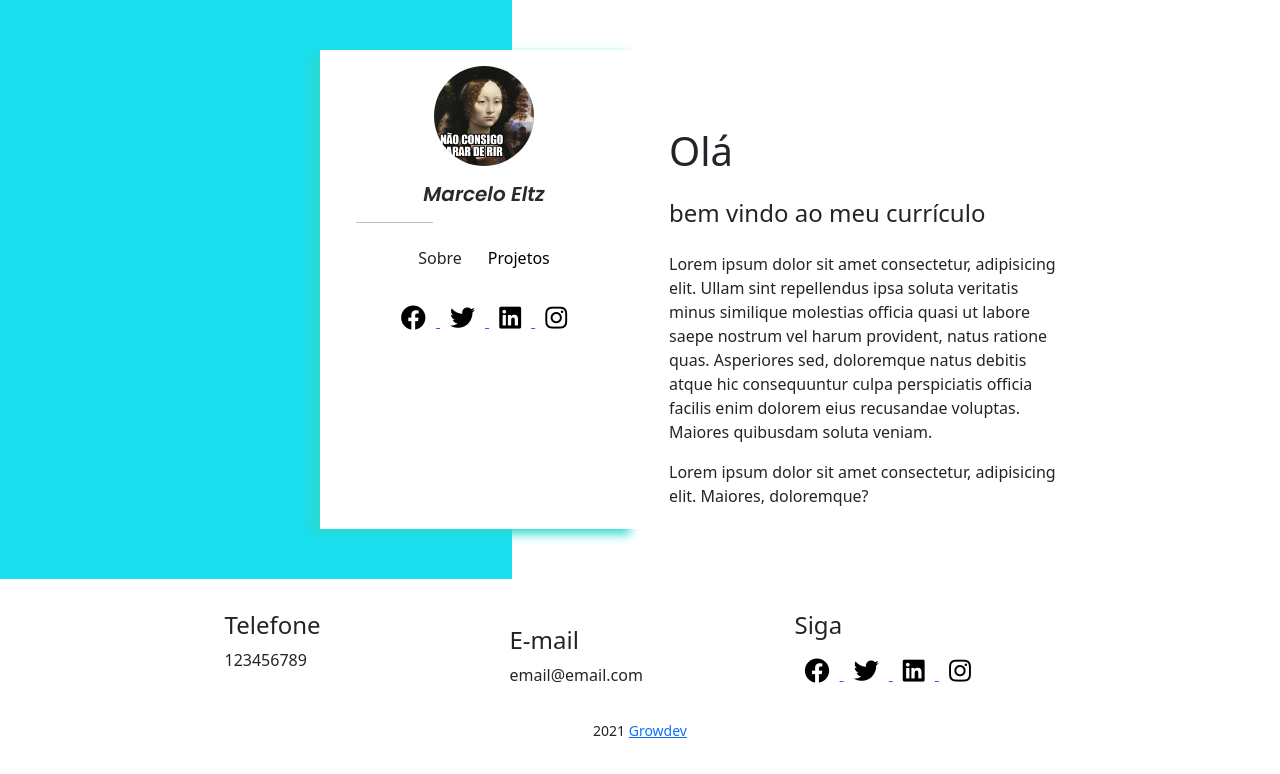
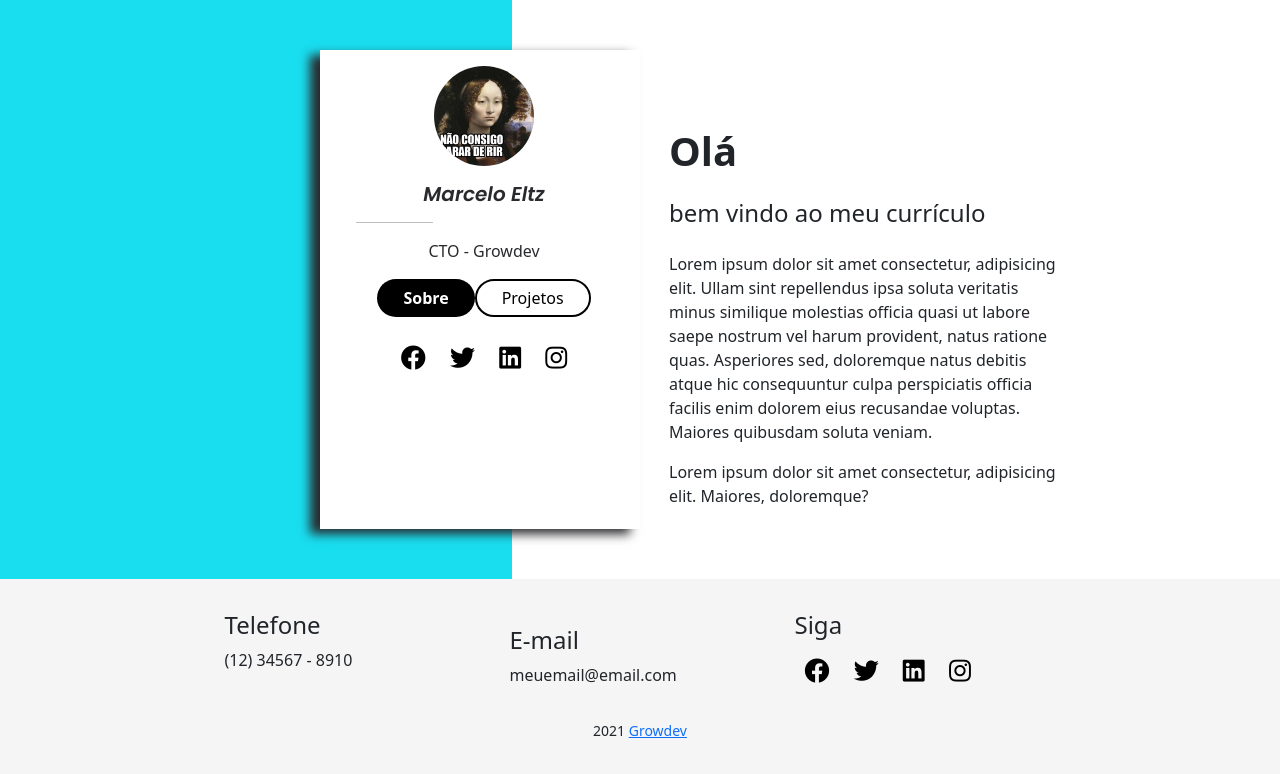
Before and after one commit to fMagVen/growdev, a plain HTML site: page bootstrap/index.html in a window 1280 px wide. Drawn offline with Linux system fonts and the light colour scheme.

Commit message:
Add files via upload

```diff
--- a/bootstrap/css/styles.css
+++ b/bootstrap/css/styles.css
@@ -37,7 +37,7 @@ body
 
 .card-perfil
 {
-    background-color: #16def0 !important;
+    background-color: #19def0 !important;
     box-shadow: 0px 0px 5px #f5f5f5;
 }
 
@@ -47,16 +47,16 @@ body
     justify-content: center;
 }
 
-.btn-sobre
+#btn-sobre
 {
     border-radius: 20px;
     padding: 5px 25px;
     background-color: black !important;
-    font-weight: bold;
+    font-weight: 600;
     color: #fff !important;
 }
 
-.btn-projeto
+#btn-projeto
 {
     border: 2px solid black;
     border-radius: 20px;
@@ -73,7 +73,7 @@ body
 .title-text
 {
     margin-top: 1em;
-    font: bold;
+    font-weight: 600;
 }
 
 .title-subtitle
@@ -88,8 +88,7 @@ body
 
 .links-redes-sociais
 {
-    text-decoration: none;
-
+    text-decoration:none;
 }
 
 .links-redes-sociais i
@@ -123,7 +122,7 @@ body
         justify-content: flex-end;
         align-content: center;
         background-color: #fff !important;
-        box-shadow: -10px 5px 10px 0px #29dad2;
+        box-shadow: -10px 5px 10px 0px #292a2d;
     }
 
     .card-perfil
@@ -161,7 +160,7 @@ body
 
 #texto-1
 {
-
+    display: block;
 }
 
 #texto-2
--- a/bootstrap/index.html
+++ b/bootstrap/index.html
@@ -7,14 +7,14 @@
     <link rel="preconnect" href="https://fonts.gstatic.com">
     <link href="https://fonts.googleapis.com/css2?family=Poppins:ital,wght@1,600&display=swap" rel="stylesheet">
     <link rel="stylesheet" href="https://pro.fontawesome.com/releases/v5.10.0/css/all.css" integrity="sha384-AYmEC3Yw5cVb3ZcuHtOA93w35dYTsvhLPVnYs9eStHfGJvOvKxVfELGroGkvsg+p" crossorigin="anonymous"/>
+    <link rel="stylesheet" href="./css/bootstrap.css">
     <link rel="stylesheet" href="./css/styles.css">
-    <link rel="stylesheet" href="./css/bootstrap.css">
 </head>
 <body>
     <div class="container-fluid container-linear">
         <div class="row container-card">
             <div class="offset-lg-3 col-md-3 col-lg-3 card-col">
-                <div class="card-perfil">
+                <div class="card card-perfil">
                     <div class="img-card-perfil">
                         <img src="./images/imagem_aleatoria.jpg" alt="Imagem Aleatória" class="card-image mx-auto d-block" width="200" height="200">
                     </div>
@@ -29,17 +29,13 @@
                         <div class="icon-redes-sociais">
                             <div class="links-redes-sociais mt-2">
                                 <a href="#">
-                                    <i class="fab fa-facebook"></i>
-                                </a>
+                                    <i class="fab fa-facebook"></i></a>
                                 <a href="#">
-                                    <i class="fab fa-twitter"></i>
-                                </a>
+                                    <i class="fab fa-twitter"></i></a>
                                 <a href="#">
-                                    <i class="fab fa-linkedin"></i>
-                                </a>
+                                    <i class="fab fa-linkedin"></i></a>
                                 <a href="#">
-                                    <i class="fab fa-instagram"></i>
-                                </a>
+                                    <i class="fab fa-instagram"></i></a>
                             </div>
                         </div>
                     </div>
@@ -52,13 +48,13 @@
                     <p>Lorem ipsum dolor sit amet consectetur, adipisicing elit. Ullam sint repellendus ipsa soluta veritatis minus similique molestias officia quasi ut labore saepe nostrum vel harum provident, natus ratione quas. Asperiores sed, doloremque natus debitis atque hic consequuntur culpa perspiciatis officia facilis enim dolorem eius recusandae voluptas. Maiores quibusdam soluta veniam.</p>
                     <p>Lorem ipsum dolor sit amet consectetur, adipisicing elit. Maiores, doloremque?</p>
                 </div>
-            </div>
-            <div class="col-md-6 col-lg-6 text-body">
                 <div class="text" id="texto-2">
                     <h1 class="title-text">Projetos</h1>
                     <h4 class="title-subtitle">Alguns projetos que trabalhei</h4>
                     <p><a target="_blank" href="https://www.growdev.com.br">Site da Growdev - este site foi desenvolvido em reactJS</a></p>
                     <p>Lorem ipsum dolor sit amet consectetur, adipisicing elit. Maiores, doloremque?</p>
+                    <p>Lorem ipsum dolor sit amet consectetur adipisicing elit. Ducimus nihil totam commodi quis, similique officia rem magni suscipit unde quos?</p>
+                    <p>Lorem ipsum dolor sit amet, consectetur adipisicing elit. Explicabo, nisi repellendus! Optio sequi atque aliquam?</p>
                 </div>
             </div>
         </div>
@@ -67,29 +63,25 @@
         <div class="row" id="footer-elementos">
             <div class=" col-md-3 col-lg-3">
                 <h4>Telefone</h4>
-                <p>123456789</p>
+                <p>(12) 34567 - 8910</p>
             </div>
             <div class="col-md-3 col-lg-3">
                 <div class="email">
                     <h4>E-mail</h4>
-                    <p>email@email.com</p>
+                    <p>meuemail@email.com</p>
                 </div>
             </div>
             <div class="col-md-3 col-lg-3">
                 <h4>Siga</h4>
                 <div class="links-redes-sociais">
                     <a href="#">
-                        <i class="fab fa-facebook"></i>
-                    </a>
+                        <i class="fab fa-facebook"></i></a>
                     <a href="#">
-                        <i class="fab fa-twitter"></i>
-                    </a>
+                        <i class="fab fa-twitter"></i></a>
                     <a href="#">
-                        <i class="fab fa-linkedin"></i>
-                    </a>
+                        <i class="fab fa-linkedin"></i></a>
                     <a href="#">
-                        <i class="fab fa-instagram"></i>
-                    </a>
+                        <i class="fab fa-instagram"></i></a>
                 </div>
             </div>
         </div>
--- a/bootstrap/js/index.js
+++ b/bootstrap/js/index.js
@@ -1,6 +1,7 @@
 var nome = "Marcelo Eltz";
 var cargo = "CTO - Growdev";
 var nomeHtml = document.getElementById("nome-no-html");
+var cargoHtml = document.getElementById("cargo-no-html");
 var texto2 = document.getElementById("texto-2");
 var texto1 = document.getElementById("texto-1");
 
```
